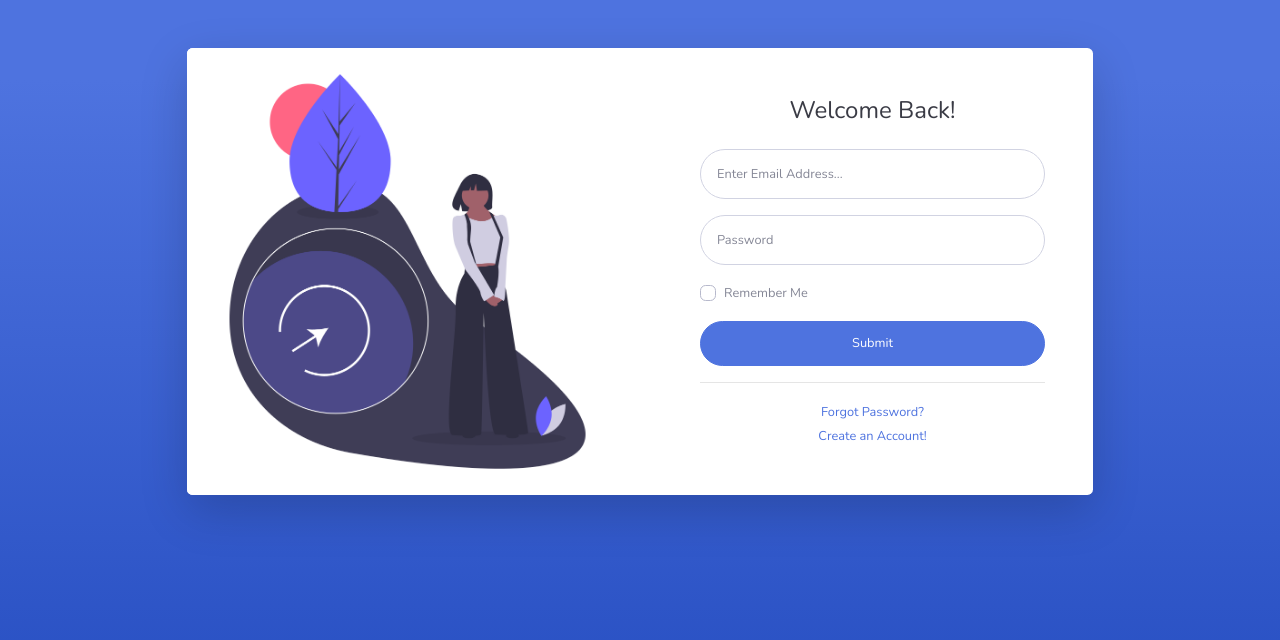
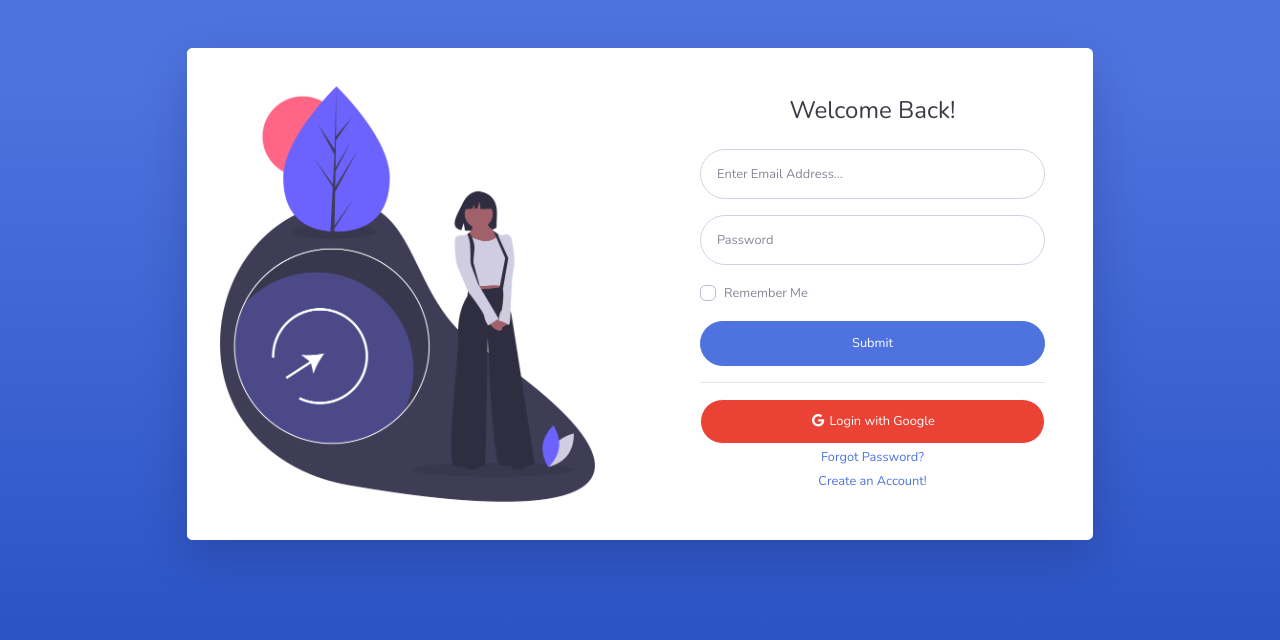
Before and after one commit to vigneshshettyin/Bulk-Mailer, a Flask app: page /login in a window 1280 px wide. Shown: the top 640 px of the page. Run offline with Flask 2, Linux system fonts and the light colour scheme; some libraries are stand-ins or nearby versions.

Commit message:
Add Google Login, Gravatar Image

```diff
--- a/app.py
+++ b/app.py
@@ -1,4 +1,4 @@
-from flask import Flask, render_template, request, redirect, url_for, flash
+from flask import Flask, render_template, request, redirect, url_for, flash, abort
 from flask_login import LoginManager, UserMixin, current_user, login_user, logout_user, login_required
 from flask_sqlalchemy import SQLAlchemy
 from datetime import datetime
@@ -10,8 +10,9 @@ import random, string, requests
 from validation import validate, EMAIL_VALIDATION, PASSWORD_VALIDATION
 from email_utils.email_helper import mail_handler
 from email_utils.email_verification import generate_token, validate_token
-# import psycopg2
-
+import os
+from hashlib import md5
+from oauthlib.oauth2 import WebApplicationClient
 
 #load import.json file containing database uri, admin email and other impt info
 with open('import.json', 'r') as c:
@@ -21,7 +22,10 @@ with open('import.json', 'r') as c:
 app = Flask(__name__)
 app.secret_key = "76^)(HEY,BULK-MAILER-HERE!)(skh390880213%^*&%6h&^&69lkjw*&kjh"
 app.config['SQLALCHEMY_DATABASE_URI'] = json["databaseUri"]
+app.config['SQLALCHEMY_TRACK_MODIFICATIONS'] = False
 db = SQLAlchemy(app)
+
+os.environ["OAUTHLIB_INSECURE_TRANSPORT"] = "1"
 
 #use LoginManager to provide login functionality and do some initial confg
 login_manager = LoginManager(app)
@@ -32,6 +36,14 @@ login_manager.login_message_category = 'info'
 @login_manager.user_loader
 def load_user(user_id):
     return User.query.get(user_id)
+
+
+# Google Login Credentials
+GOOGLE_CLIENT_ID = json["google_client_id"]
+GOOGLE_CLIENT_SECRET = json["google_client_secret"]
+GOOGLE_DISCOVERY_URL = (
+    "https://accounts.google.com/.well-known/openid-configuration"
+)
 
 '''DATABASE MODELS'''
 
@@ -69,6 +81,7 @@ class User(db.Model, UserMixin):
     password = db.Column(db.String(500), nullable=False)
     status = db.Column(db.Integer , nullable=False)
     date = db.Column(db.String(50), nullable=False)
+    profile_image = db.Column(db.String(500), nullable=True)
     is_staff = db.Column(db.Integer, nullable=True)
     groups = db.relationship('Group', cascade="all,delete", backref='groups')
     templates = db.relationship('Template', cascade="all,delete", backref='templates')
@@ -76,6 +89,13 @@ class User(db.Model, UserMixin):
 
 
 '''END OF DATABASE MODELS'''
+
+# For Gravatar
+
+
+def avatar(email, size):
+    digest = md5(email.lower().encode('utf-8')).hexdigest()
+    return f'https://www.gravatar.com/avatar/{digest}?d=identicon&s={size}'
 
 #generate a random 8 lettered password for forgot password
 letters = string.ascii_letters
@@ -173,7 +193,7 @@ def register_page():
         #get the data in name, email, and password fields
         name = request.form.get('name')
         email = request.form.get('email')
-
+        profile_image = avatar(email, 128)
         # Validate email address
         if not validate(EMAIL_VALIDATION, email):
             flash("Invalid Email Address!", "danger")
@@ -199,7 +219,7 @@ def register_page():
             #check if the email already exists in the db
             if not response:
                 #add the user to the db using the details entered and flash a msg
-                entry = User(name=name, email=email, password=password, date=time, status=1, is_staff=1)
+                entry = User(name=name, email=email, password=password, date=time, profile_image=profile_image, status=1, is_staff=1)
                 db.session.add(entry)
                 db.session.commit()
 
@@ -562,7 +582,7 @@ def dash_page():
     glen = len(Group.query.filter_by(user_id=current_user.id).all())
     slen = len(Subscriber.query.filter_by(user_id=current_user.id).all())
     tlen = len(Template.query.filter_by(user_id=current_user.id).all())
-    return render_template('index.html', glen=glen, slen=slen, tlen=tlen)
+    return render_template('index.html', glen=glen, slen=slen, tlen=tlen, user=current_user)
 
 #route to view list of users
 @app.route('/view/users')
@@ -576,6 +596,98 @@ def users_page():
         flash('Not authorized!', 'danger')
         return redirect('/')
 
+
+# Google Login
+client = WebApplicationClient(GOOGLE_CLIENT_ID)
+
+
+def get_google_provider_cfg():
+    return requests.get(GOOGLE_DISCOVERY_URL).json()
+
+# Google Login Route
+
+
+@app.route('/login/google')
+def google_login():
+    # Find out what URL to hit for Google login
+    google_provider_cfg = get_google_provider_cfg()
+    authorization_endpoint = google_provider_cfg["authorization_endpoint"]
+
+    # Use library to construct the request for Google login and provide
+    # scopes that let us retrieve user's profile from Google
+
+    print(f"I am base url {request.base_url}")
+
+    request_uri = client.prepare_request_uri(
+        authorization_endpoint,
+        redirect_uri=request.base_url + "/callback",
+        scope=["openid", "email", "profile"],
+    )
+    return redirect(request_uri)
+
+
+@app.route('/login/google/callback')
+def google_login_callback():
+    # Get authorization code Google sent back to us
+    code = request.args.get("code")
+
+    # Find out what URL to hit to get tokens that allow us to ask for
+    # things on behalf of a user
+    google_provider_cfg = get_google_provider_cfg()
+    token_endpoint = google_provider_cfg["token_endpoint"]
+
+    token_url, headers, body = client.prepare_token_request(
+        token_endpoint,
+        authorization_response=request.url,
+        redirect_url=request.base_url,
+        code=code
+    )
+    token_response = requests.post(
+        token_url,
+        headers=headers,
+        data=body,
+        auth=(GOOGLE_CLIENT_ID, GOOGLE_CLIENT_SECRET),
+    )
+
+    # Parse the tokens!
+    client.parse_request_body_response(json_lib.dumps(token_response.json()))
+
+    # Now that we have tokens, let's find and hit the URL
+    # from Google that gives us the user's profile information,
+    # including their Google profile image and email
+    userinfo_endpoint = google_provider_cfg["userinfo_endpoint"]
+    uri, headers, body = client.add_token(userinfo_endpoint)
+    userinfo_response = requests.get(uri, headers=headers, data=body)
+
+    # You want to make sure their email is verified.
+    # The user authenticated with Google, authorized your
+    # app, and now we've verified their email through Google!
+    if userinfo_response.json().get("email_verified"):
+        users_email = userinfo_response.json()["email"]
+        picture = userinfo_response.json()["picture"]
+        users_name = userinfo_response.json()["name"]
+    else:
+        abort(401)
+    pwd = new_password
+    password = sha256_crypt.hash(pwd)
+    # Create a user in your db with the information provided
+    # by Google
+
+    # Doesn't exist? Add it to the database.
+    if not User.query.filter_by(email=users_email).first():
+        entry = User(name=users_name, email=users_email, password=password,
+                     date=time, profile_image=picture, status=1, is_staff=1)
+        db.session.add(entry)
+        db.session.commit()
+
+    # Begin user session by logging the user in
+
+    user = User.query.filter_by(email=users_email).first()
+    login_user(user)
+
+    # Send user back to homepage
+    return redirect(url_for("dash_page"))
+
 #route to handle page not found
 @app.errorhandler(404)
 def page_not_found(e):
--- a/import.json
+++ b/import.json
@@ -8,7 +8,8 @@
     "site_url": "https://bulkmailer.cf",
     "email_verification_secret": "email-verification",
     "email_verification_salt": "token",
-    "email_verification_timeout": "86400"
-
+    "email_verification_timeout": "86400",
+    "google_client_id": "@",
+    "google_client_secret": "@"
   }
 }
--- a/templates/base.html
+++ b/templates/base.html
@@ -285,7 +285,7 @@
                         <!-- Nav Item - User Information -->
                         <li class="nav-item dropdown no-arrow">
                             <a class="nav-link dropdown-toggle" href="#" id="userDropdown" role="button" data-toggle="dropdown" aria-haspopup="true" aria-expanded="false">
-                                <img class="img-profile rounded-circle" src="https://cdn.discordapp.com/attachments/701086382407549019/791947688143749120/char.PNG">
+                                <img class="img-profile rounded-circle" src="{{ user.profile_image }}">
                             </a>
                             <!-- Dropdown - User Information -->
                             <div class="dropdown-menu dropdown-menu-right shadow animated--grow-in" aria-labelledby="userDropdown">
--- a/templates/login.html
+++ b/templates/login.html
@@ -66,6 +66,10 @@
                                         </div>
                                         <input type="submit"  class="btn btn-primary btn-user btn-block">
                                         <hr>
+                                        <a href="/login/google" class="btn btn-google btn-user btn-block">
+                                            <i class="fab fa-google fa-fw"></i> Login with Google
+                                        </a>
+
                                         <div class="text-center">
                                             <a class="small" href="/forgot">Forgot Password?</a>
                                         </div>
```
Also changed, not shown: 1 other file.
